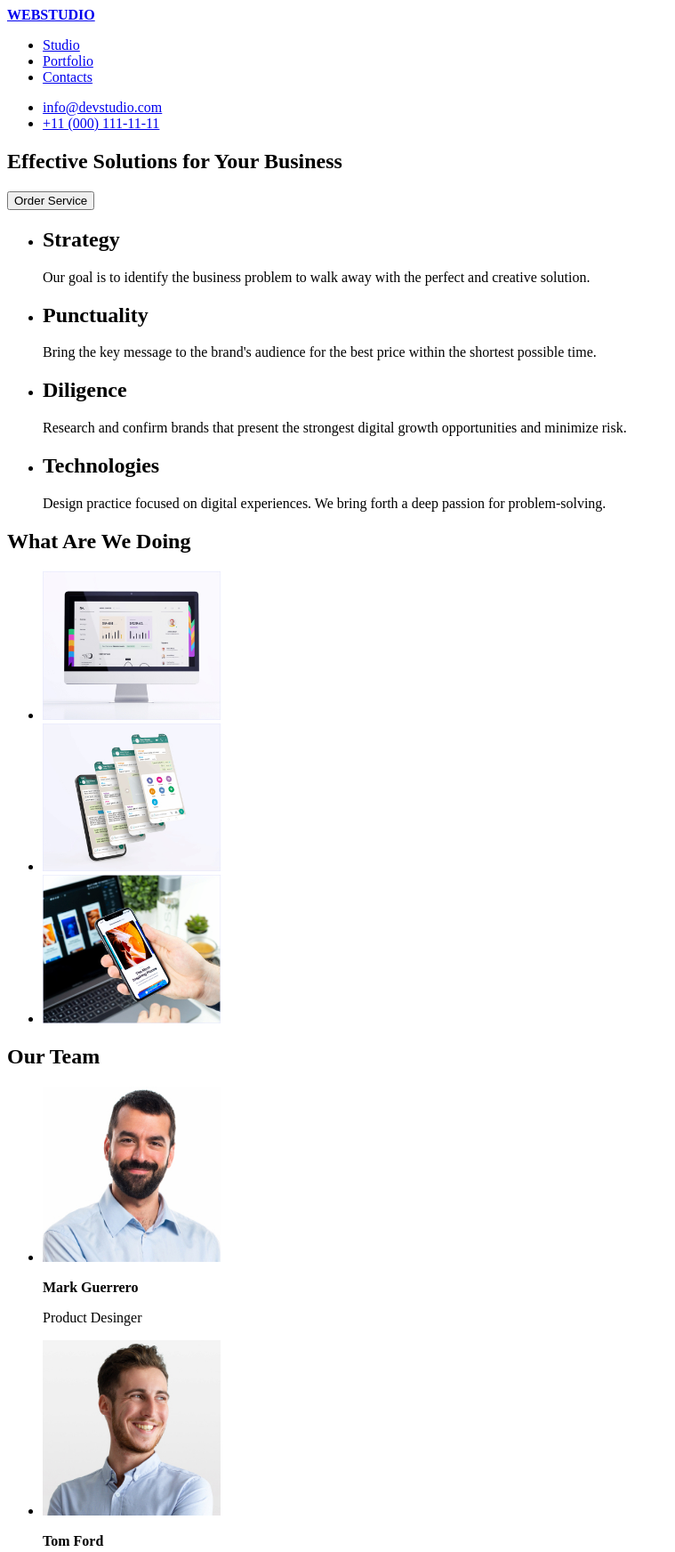
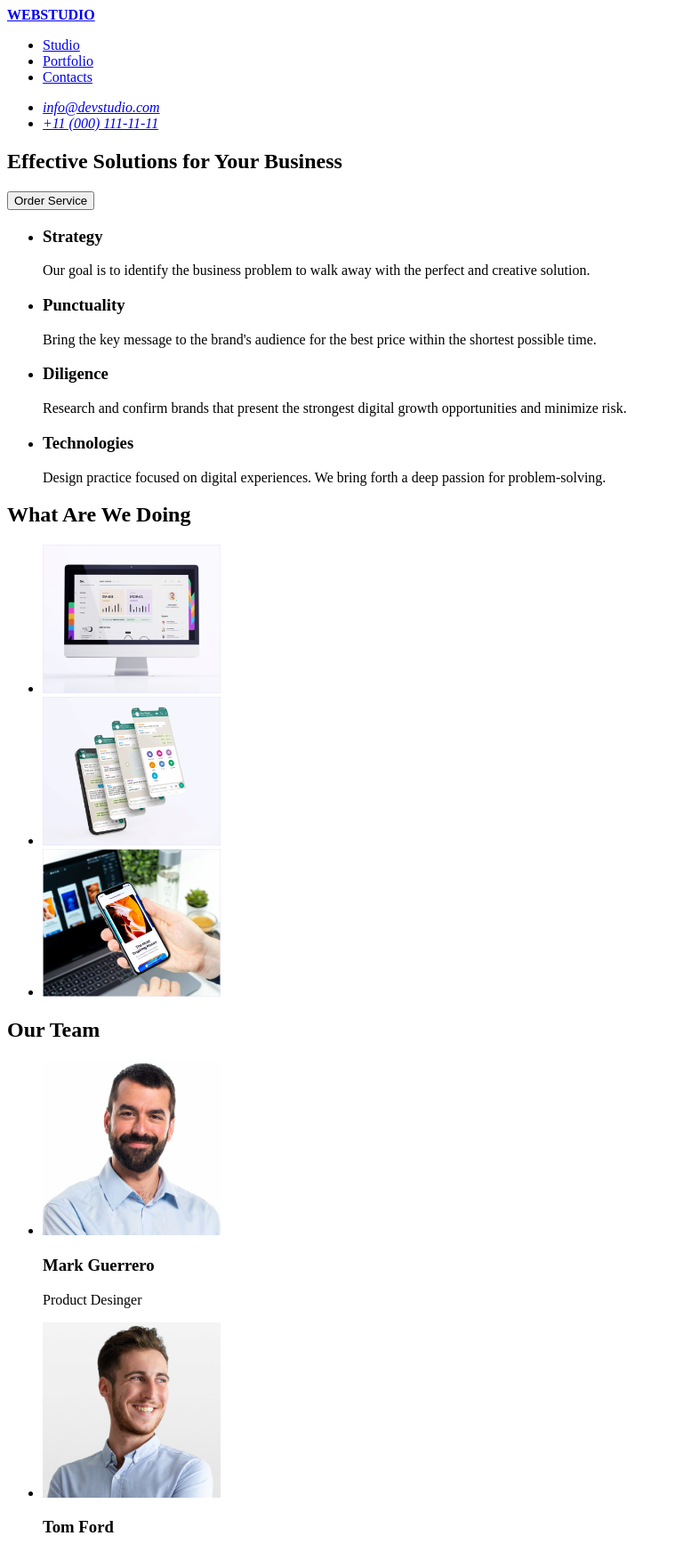
Before and after one commit to dhannaquel/goit-markup-hw-01, a plain HTML site: page index.html in a window 1280 px wide. Shown: the top 1744 px of the page at 89% size, without its empty margins (0-759 px from the left). Drawn offline with Linux system fonts and the light colour scheme.

Commit message:
homework_1-v1.5

```diff
--- a/index.html
+++ b/index.html
@@ -15,40 +15,44 @@
           <li><a href="/">Contacts</a></li>
         </ul>
       </nav>
-      <ul>
-        <li><a href="mailto:info@devstudio.com">info@devstudio.com</a></li>
-        <li><a href="tel:+110001111111">+11 (000) 111-11-11</a></li>
-      </ul>
+      <address>
+        <ul>
+          <li><a href="mailto:info@devstudio.com">info@devstudio.com</a></li>
+          <li><a href="tel:+110001111111">+11 (000) 111-11-11</a></li>
+        </ul>
+      </address>
     </header>
-
-    <body>
-      <section class="section-1">
+    <main>
+      <section class="hero-section">
         <h1>Effective Solutions for Your Business</h1>
         <button type="button">Order Service</button>
-        <ul>
+      </section>
+      <section class="section-1">
+        <h2 hidden>Features</h2>
+        <ul class="features">
           <li>
-            <h2>Strategy</h2>
+            <h3>Strategy</h3>
             <p>
               Our goal is to identify the business problem to walk away with the
               perfect and creative solution.
             </p>
           </li>
           <li>
-            <h2>Punctuality</h2>
+            <h3>Punctuality</h3>
             <p>
               Bring the key message to the brand's audience for the best price
               within the shortest possible time.
             </p>
           </li>
           <li>
-            <h2>Diligence</h2>
+            <h3>Diligence</h3>
             <p>
               Research and confirm brands that present the strongest digital
               growth opportunities and minimize risk.
             </p>
           </li>
           <li>
-            <h2>Technologies</h2>
+            <h3>Technologies</h3>
             <p>
               Design practice focused on digital experiences. We bring forth a
               deep passion for problem-solving.
@@ -58,7 +62,7 @@
       </section>
       <section class="section-2">
         <h2>What Are We Doing</h2>
-        <ul class="">
+        <ul class="what-are-we-doing">
           <li>
             <img src="images/section-201.jpg" alt="monitor" width="200" />
           </li>
@@ -89,14 +93,14 @@
                 width="200"
               />
             </div>
-            <p><b>Mark Guerrero</b></p>
+            <h3>Mark Guerrero</h3>
             <p>Product Desinger</p>
           </li>
           <li class="member">
             <div>
               <img src="images/section-302.jpg" alt="Tom Ford" width="200" />
             </div>
-            <p><b>Tom Ford</b></p>
+            <h3>Tom Ford</h3>
             <p>Frontend Developer</p>
           </li>
           <li class="member">
@@ -107,7 +111,7 @@
                 width="200"
               />
             </div>
-            <p><b>Camila Garcia</b></p>
+            <h3>Camila Garcia</h3>
             <p>Marketing</p>
           </li>
           <li class="member">
@@ -118,13 +122,12 @@
                 width="200"
               />
             </div>
+            <h3>Daniel Wilson</h3>
+            <p>UI Designer</p>
           </li>
-          <p><b>Daniel Wilson</b></p>
-          <p>UI Designer</p>
         </ul>
       </section>
-    </body>
-
+    </main>
     <footer>
       <a href="/"><b>WEBSTUDIO</b></a>
       <p>
```
